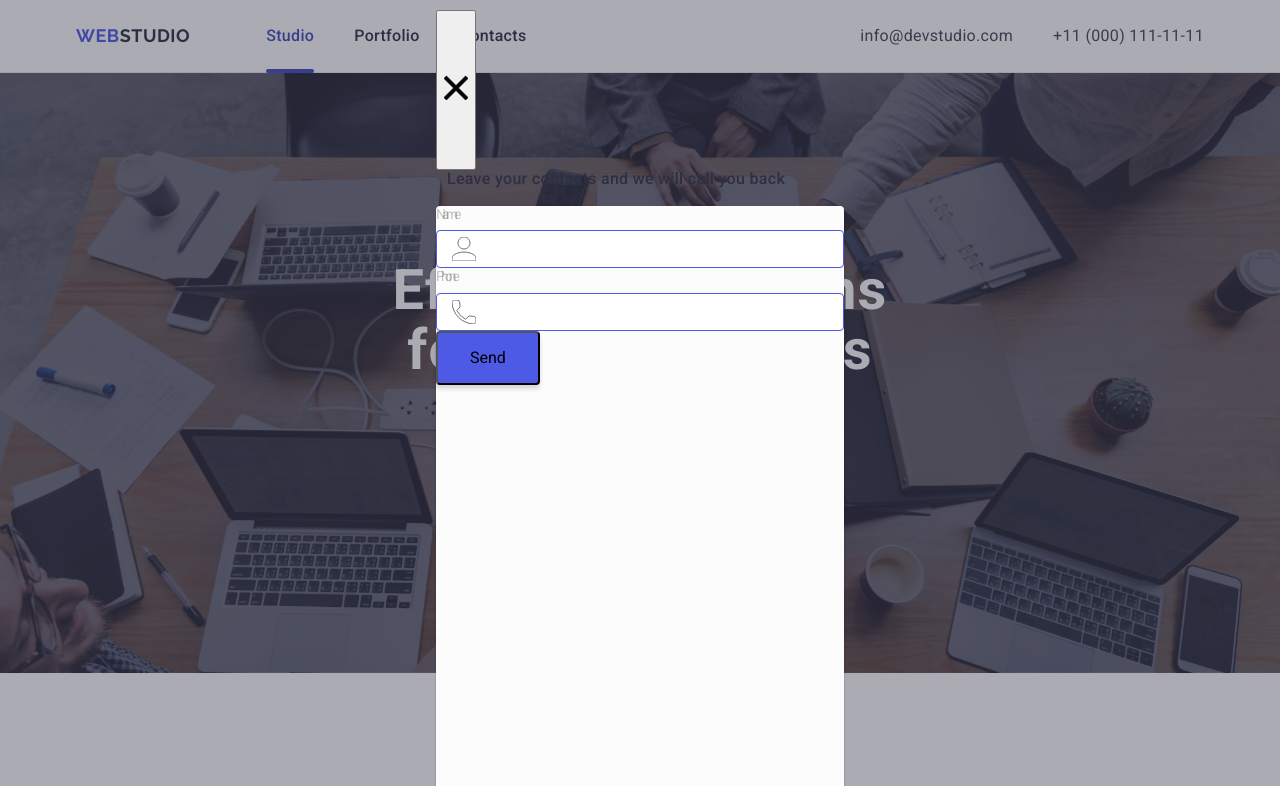
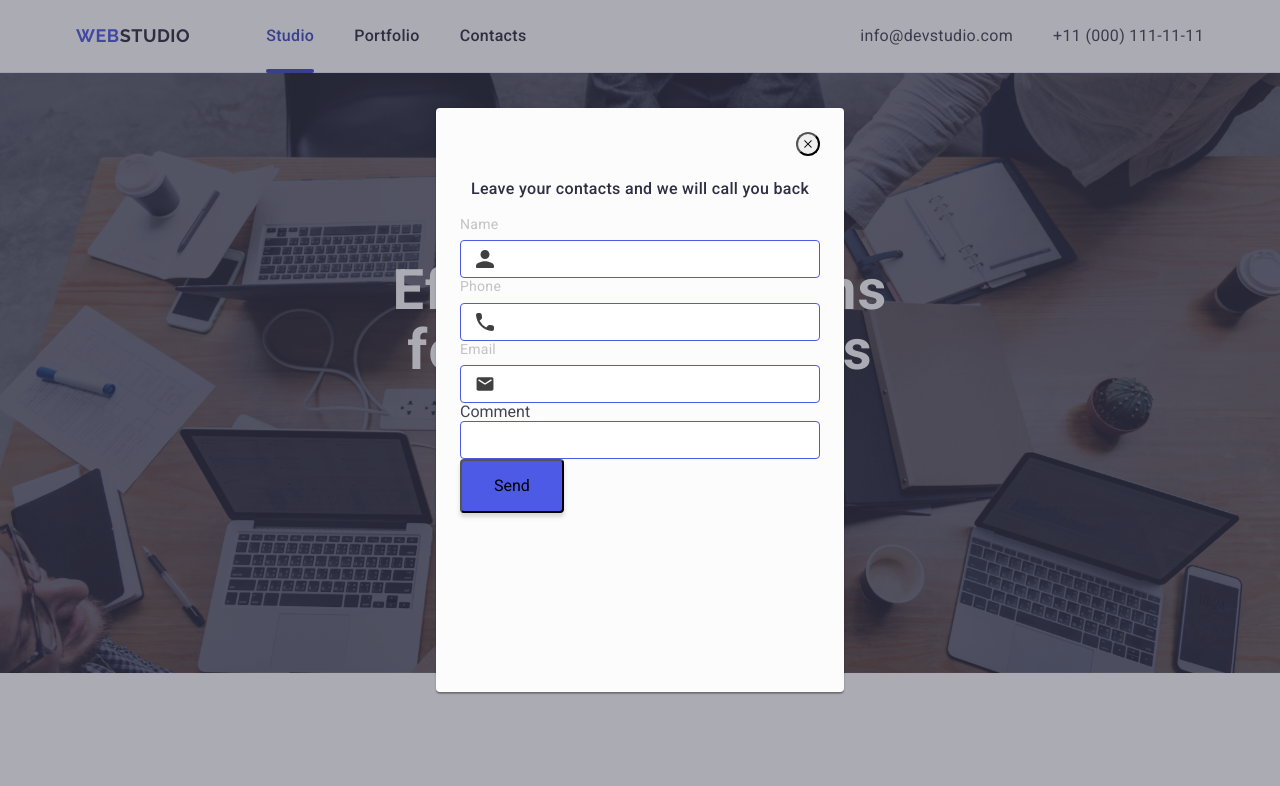
Before and after one commit to Sergey1976flash/goit-markup-hw-05, a plain HTML site: page index.html in a window 1280 px wide. Shown: the top 786 px of the page. Drawn offline with nearby package versions, Linux system fonts and the light colour scheme.

Commit message:
Update 21122126

```diff
--- a/css/styles.css
+++ b/css/styles.css
@@ -643,14 +643,17 @@ img {
 }
 
 .modal {
-  position: relative;
-width: 408px;
-min-height: 584px;
-padding: 24px;
-flex-shrink: 0;
-border-radius: 4px;
+  width: 408px;
+  height: 584px;
+  flex-shrink: 0;
+  border-radius: 4px;
 background: var(--DAIRY, #FCFCFC);
 box-shadow: 0px 1px 1px 0px rgba(0, 0, 0, 0.14), 0px 1px 3px 0px rgba(0, 0, 0, 0.12), 0px 2px 1px 0px rgba(0, 0, 0, 0.20);
+position: relative;
+padding: 72px 24px 24px;
+flex-shrink: 0;
+
+
 }
 .modal-btn {
   position: absolute;
@@ -662,8 +665,10 @@ box-shadow: 0px 1px 1px 0px rgba(0, 0, 0, 0.14), 0px 1px 3px 0px rgba(0, 0, 0, 0
 min-width: 24px;
 height:24px;
 color: #E7E9FC;
+padding: 0;
+border-radius: 50%;
 }
-.model-btn-icon {
+.modal-btn-icon {
  stroke: currentColor;
 }
 .modal-caption {
@@ -677,7 +682,7 @@ color: #E7E9FC;
   line-height: 1,5;
   letter-spacing: 0.02em;
 }
-button[type="submit"] {
+.btn-send {
   display: inline-flex;
   padding: 16px 32px;
   align-items: flex-start;
@@ -685,22 +690,19 @@ button[type="submit"] {
   border-radius: 4px;
 background: var(--IRIS, #4D5AE5);
 box-shadow: 0px 4px 4px 0px rgba(0, 0, 0, 0.15);
+
 }
-.model-form {
-  width: 408px;
-  height: 584px;
-  flex-shrink: 0;
-  border-radius: 4px;
-background: var(--DAIRY, #FCFCFC);
-box-shadow: 0px 1px 1px 0px rgba(0, 0, 0, 0.14), 0px 1px 3px 0px rgba(0, 0, 0, 0.12), 0px 2px 1px 0px rgba(0, 0, 0, 0.20);
+.modal-form {
+
 }
 .form-label {
 display: block;
 margin-bottom: 8px;
 font-size: 14px;
 font-weight: 400;
-letter-spacing: -0.28em;
+letter-spacing: 0.02em;
 color:rgba(64, 64, 64, 0.3)
+
 }
 .form-field {
   position: relative;
@@ -717,6 +719,10 @@ padding-left: 38px;
   top: 50%;
   left: 16px;
   transform: translateY(-50%);
-  fill: transparent;
-  stroke: #404040 ;
+
+  fill: #404040 ;
 }
+.comment {
+width: 360px;
+height: 120px;
+}
--- a/index.html
+++ b/index.html
@@ -520,28 +520,40 @@
 
     <!-- Modal window -->
     <div class="backdrop is-open">
-      <div class="model">
-      <button class="model-btn" type="button" aria-label="model close button">
-        <svg class="model-btn-icon" width="24" hights="24"><use href="./images/icons.svg#icon-close"></use>
+      <div class="modal">
+      <button class="modal-btn" type="button" aria-label="model close button">
+        <svg class="modal-btn-icon" width="8" height="8"><use href="./images/icons.svg#icon-close"></use>
         </svg>
         </button>
         <p class="modal-caption">Leave your contacts and we will call you back</p>
 
-        <form class="model-form form" name="modal">
+        <form class="modal-form form" name="modal">
           <label class="form-label" for="user_name"> Name</label>
           <div class="form-field">
         <input class="form-input" type="text" id name="user_name"/>
-       <svg class="form-icon" width="24" height="24"><use href="./images/icons.svg#icon-name"></use>
+       <svg class="form-icon" width="18" height="24"><use href="./images/icons.svg#icon-name"></use>
        </svg>
        </div>
        <label class="form-label" for="user_name"> Phone</label>
           <div class="form-field">
         <input class="form-input" type="text" id name="user_name"/>
-       <svg class="form-icon" width="24" height="24"><use href="./images/icons.svg#icon-phone"></use>
+       <svg class="form-icon" width="18" height="24"><use href="./images/icons.svg#icon-phone"></use>
        </svg>
        </div>
+       <label class="form-label" for="user_name"> Email</label>
+          <div class="form-field">
+        <input class="form-input" type="text" id name="user_name"/>
+       <svg class="form-icon" width="18" height="24"><use href="./images/icons.svg#icon-email"></use>
+       </svg>
+       </div>
+       <label class="comment" for="comment"> Comment</label>
+          <div class="form-field">
+        <input class="form-input" type="text" id name="comment"/>
+       <!-- <svg class="form-icon" width="18" height="24"><use href="./images/icons.svg#icon-email"></use>
+       </svg> -->
+       </div>
 
-        <button type="submit">Send</button>
+        <button class="btn-send" type="submit">Send</button>
 </form>
       </div>
     </div>
```
